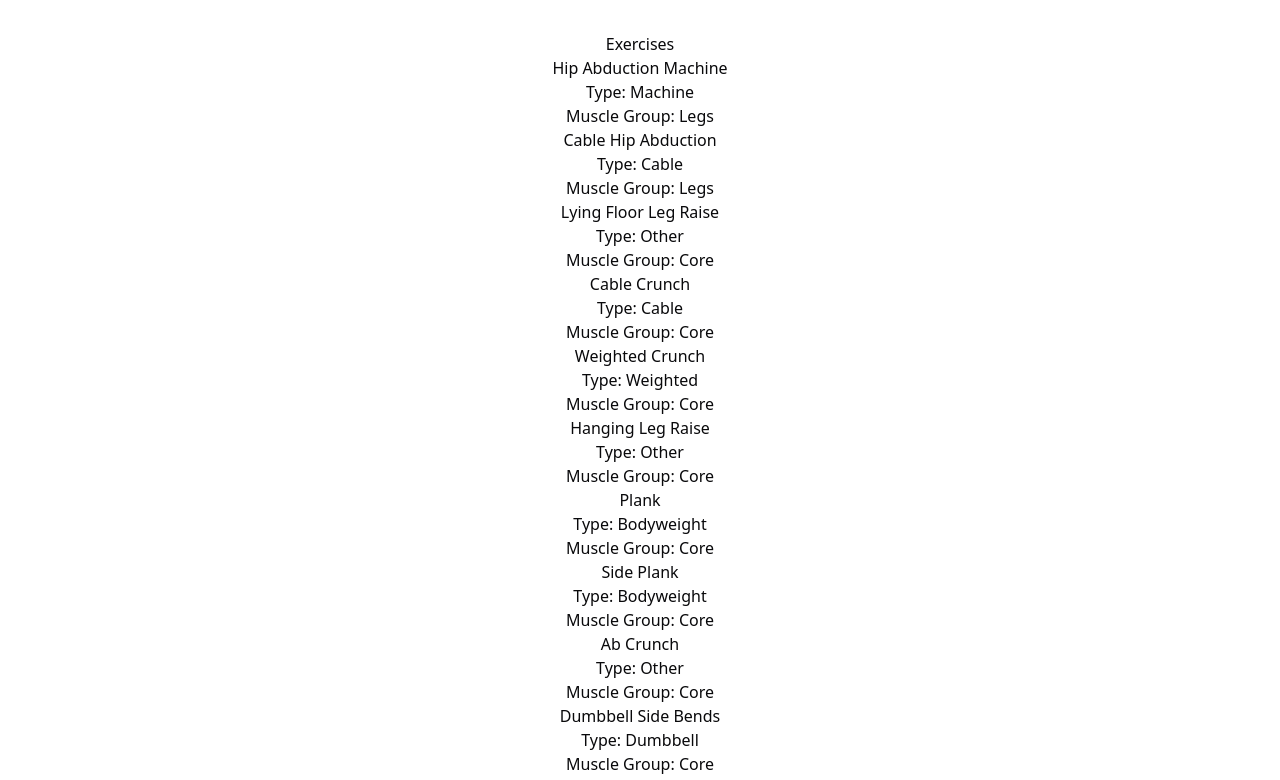
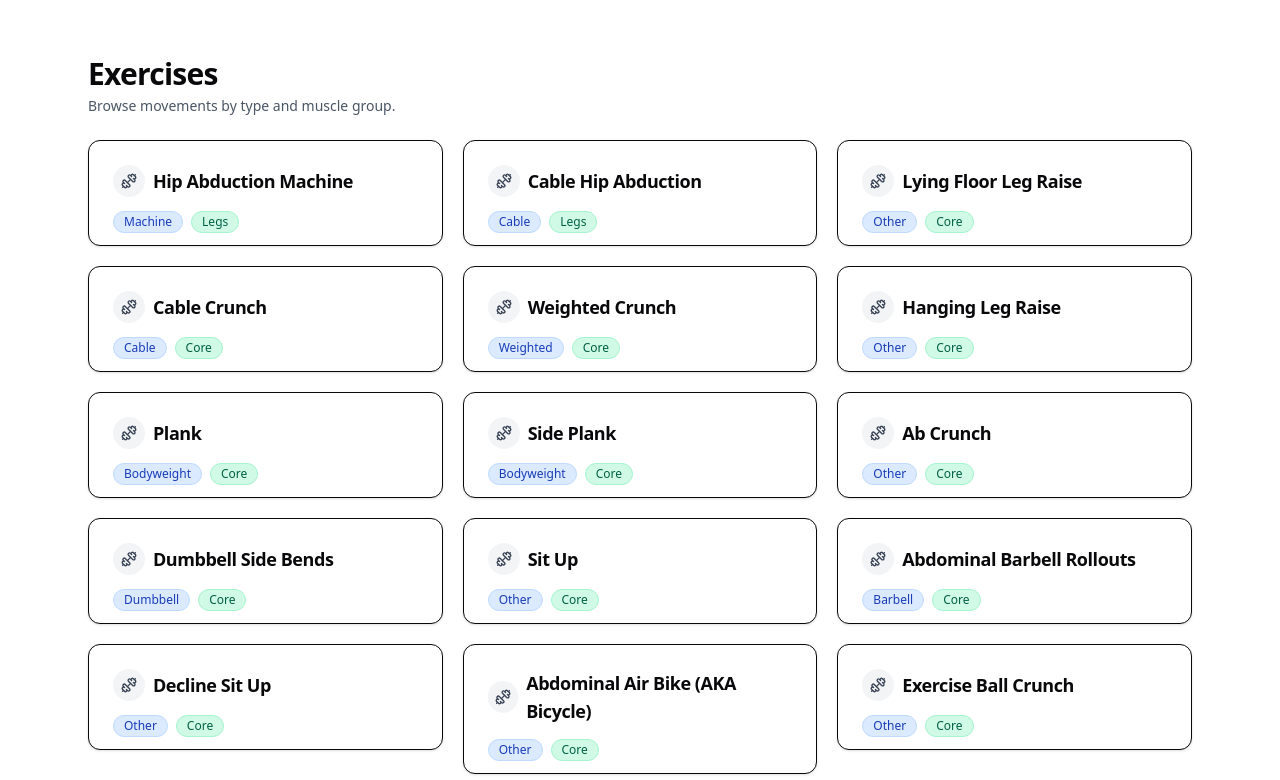
Before and after one commit to Kennygunderman/graphite, a React (Vite) app: page / in a window 1280 px wide. Shown: the top 780 px of the page. Built offline with nearby package versions, Linux system fonts and the light colour scheme.

Commit message:
Add modern styling to exercise list

```diff
--- a/src/App.jsx
+++ b/src/App.jsx
@@ -1,19 +1,11 @@
 import './App.css'
 import exercises from './exercises.json'
+import ExerciseList from './components/ExerciseList'
 
 function App() {
   return (
     <>
-      <h1>Exercises</h1>
-      <ul>
-        {exercises.map((exercise, index) => (
-          <li key={index}>
-            <div>{exercise.name}</div>
-            <div>Type: {exercise.type}</div>
-            <div>Muscle Group: {exercise.muscleGroup}</div>
-          </li>
-        ))}
-      </ul>
+      <ExerciseList exercises={exercises} />
     </>
   )
 }
--- /dev/null
+++ b/src/components/ExerciseCard.jsx
@@ -0,0 +1,22 @@
+import { Dumbbell } from 'lucide-react'
+import { Card, CardHeader, CardTitle } from './ui/card'
+import { Badge } from './ui/badge'
+
+export default function ExerciseCard({ exercise }) {
+  return (
+    <Card className="hover:shadow-md transition-shadow">
+      <CardHeader className="pb-3">
+        <div className="flex items-center gap-2">
+          <span className="inline-flex h-8 w-8 items-center justify-center rounded-full bg-gray-100">
+            <Dumbbell className="h-4 w-4 text-gray-700" />
+          </span>
+          <CardTitle className="text-lg text-left">{exercise.name}</CardTitle>
+        </div>
+        <div className="mt-2 flex flex-wrap gap-2">
+          <Badge variant="blue">{exercise.type}</Badge>
+          <Badge variant="green">{exercise.muscleGroup}</Badge>
+        </div>
+      </CardHeader>
+    </Card>
+  )
+}
--- /dev/null
+++ b/src/components/ExerciseList.jsx
@@ -0,0 +1,19 @@
+import ExerciseCard from './ExerciseCard'
+
+export default function ExerciseList({ exercises }) {
+  return (
+    <div className="max-w-6xl mx-auto p-6 text-left">
+      <div className="mb-6">
+        <h1 className="text-3xl font-semibold tracking-tight">Exercises</h1>
+        <p className="text-sm text-gray-600 mt-1">Browse movements by type and muscle group.</p>
+      </div>
+      <ul className="grid gap-5 sm:grid-cols-2 lg:grid-cols-3">
+        {exercises.map((exercise, index) => (
+          <li key={index}>
+            <ExerciseCard exercise={exercise} />
+          </li>
+        ))}
+      </ul>
+    </div>
+  )
+}
--- /dev/null
+++ b/src/components/ui/badge.jsx
@@ -0,0 +1,23 @@
+import { cn } from '../../lib/utils'
+
+export function Badge({ className, variant = 'default', ...props }) {
+  const variants = {
+    default: 'bg-gray-100 text-gray-800 border-gray-200',
+    blue: 'bg-blue-100 text-blue-800 border-blue-200',
+    green: 'bg-emerald-100 text-emerald-800 border-emerald-200',
+    orange: 'bg-orange-100 text-orange-800 border-orange-200',
+    violet: 'bg-violet-100 text-violet-800 border-violet-200',
+    slate: 'bg-slate-100 text-slate-800 border-slate-200',
+  }
+
+  return (
+    <span
+      className={cn(
+        'inline-flex items-center rounded-full border px-2.5 py-0.5 text-xs font-medium',
+        variants[variant] ?? variants.default,
+        className,
+      )}
+      {...props}
+    />
+  )
+}
--- /dev/null
+++ b/src/components/ui/card.jsx
@@ -0,0 +1,25 @@
+import { cn } from '../../lib/utils'
+
+export function Card({ className, ...props }) {
+  return <div className={cn('rounded-xl border bg-card text-card-foreground shadow', className)} {...props} />
+}
+
+export function CardHeader({ className, ...props }) {
+  return <div className={cn('flex flex-col space-y-1.5 p-6', className)} {...props} />
+}
+
+export function CardTitle({ className, ...props }) {
+  return <h3 className={cn('text-2xl font-semibold leading-none tracking-tight', className)} {...props} />
+}
+
+export function CardDescription({ className, ...props }) {
+  return <p className={cn('text-sm text-muted-foreground', className)} {...props} />
+}
+
+export function CardContent({ className, ...props }) {
+  return <div className={cn('p-6 pt-0', className)} {...props} />
+}
+
+export function CardFooter({ className, ...props }) {
+  return <div className={cn('flex items-center p-6 pt-0', className)} {...props} />
+}
```
